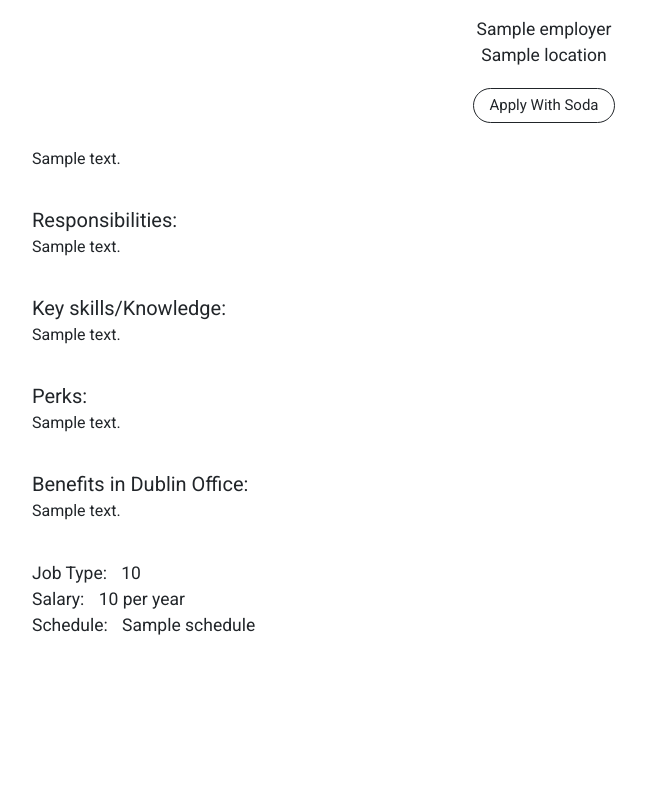
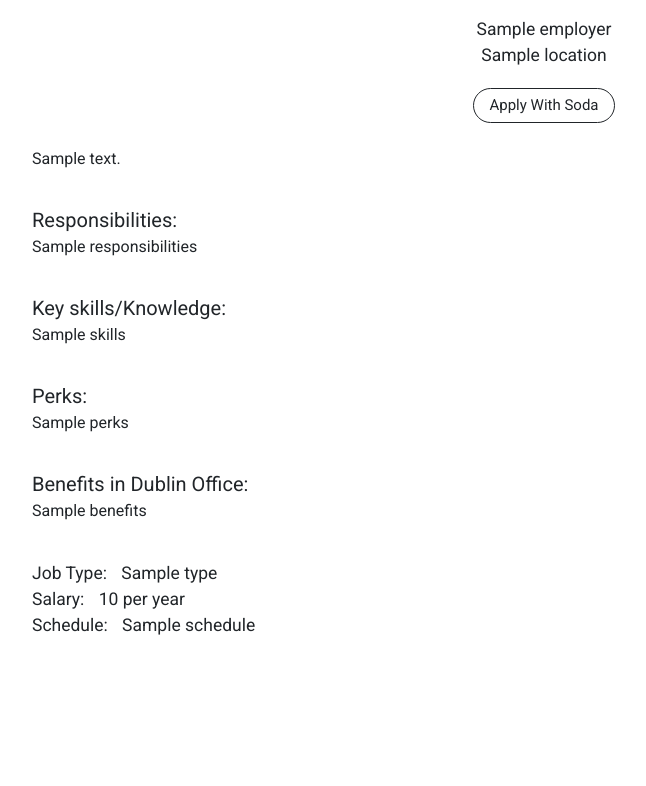
Before and after one commit to StephenJ2020/soda-apply, a Flask app: template templates/pages/job_details.html in a window 1280 px wide. Shown: the part 440-1226 px from the top of the page, without its empty margins (96-742 px from the left). Run offline with Flask 2, Linux system fonts and the light colour scheme; the template is opened without the code that fills it: most values are stand-ins (such as "Sample title", 1, 10 or a date in 2020); some libraries are stand-ins or nearby versions.

Commit message:
Refactor job details styling, refactor job detail description according to mongodb changes

```diff
--- a/static/css/style.css
+++ b/static/css/style.css
@@ -79,7 +79,7 @@ h1 {
     font-family: var(--header-text);
 }
 
-/*===== Job listing page styling =====*/
+/* Job listing page styling */
 
 .job-listings-cards {
     padding: 0 10vw;
@@ -94,7 +94,7 @@ h1 {
     transition: ease;
 }
 
-/*===== Job Details Page =====*/
+/* Job Details Page */
 
 .job_details {
     height: 100%;
@@ -120,10 +120,10 @@ h1 {
 }
 
 .btn-lg {
-    padding: .5rem 1.5rem !important;
-    font-size: 1.5rem !important;
+    padding: .5rem 1.5rem;
+    font-size: 1.5rem;
 }
-/*===== Card Styling =====*/
+/* Card Styling */
 
 .card {
     margin-bottom: 4rem;
@@ -136,7 +136,7 @@ h1 {
 
 .card-header {
     padding: 1rem 3rem;
-    background-color:#ffe6e6;
+    background-color: var(--p1-color);
 }
 
 .card-body p {
--- a/templates/components/_card.html
+++ b/templates/components/_card.html
@@ -4,7 +4,7 @@
     <div class="card-header fs-1">{{ job.role }}</div>
     <div class="card-body">
         <p class="card-job-provider fs-3 pt-4">Employer: <span class="px-4">{{ job.employer }}</span></p>
-        <p class="card-salary fs-3">Salary: £<span class="px-4">{{job.salary[0]}} per year</span></p>
+        <p class="card-salary fs-3">Salary: <span class="px-4">{{job.salary[0]}} per year</span></p>
 
         <!-- Employment Details -->
         <p>Employment Details: </p>
--- a/templates/pages/job_details.html
+++ b/templates/pages/job_details.html
@@ -16,32 +16,32 @@
     <!-- Job description -->
     <div class="job-details-section">
         <p class="job-details">
-            {{ job.employment_details[0] }}
+            {{ job.employment_details.details }}
         </p>
 
         <p class="responsibilities">
             <span class="fs-2">Responsibilities:</span>
-            {{ job.employment_details[1] }}
+            {{ job.employment_details.responsibilities }}
         </p>
 
         <p class="skills">
             <span class="fs-2">Key skills/Knowledge:</span>
-            {{ job.employment_details[2] }}
+            {{ job.employment_details.skills }}
         </p>
 
         <p class="perks">
             <span class="fs-2">Perks:</span>
-            {{ job.employment_details[3] }}
+            {{ job.employment_details.perks }}
         </p>
 
         <p class="benefits">
             <span class="fs-2">Benefits in Dublin Office:</span>
-            {{ job.employment_details[4] }}
+            {{ job.employment_details.benefits }}
         </p>
 
         <!-- Footer description -->
-        <h3 class="job-type">Job Type: <span class="ps-3">{{ job.salary[1] }}</span></h3>
-        <h3 class="job-salary">Salary: <span class="ps-3">{{ job.salary[0] }} per year</span></h3>
+        <h3 class="job-type">Job Type: <span class="ps-3">{{ job.salary.type }}</span></h3>
+        <h3 class="job-salary">Salary: <span class="ps-3">{{ job.salary.salary_amount }} per year</span></h3>
         <h3 class="schedule">Schedule: <span class="ps-3">{{ job.schedule }}</span></h3>
     </div>
 </div>
```
